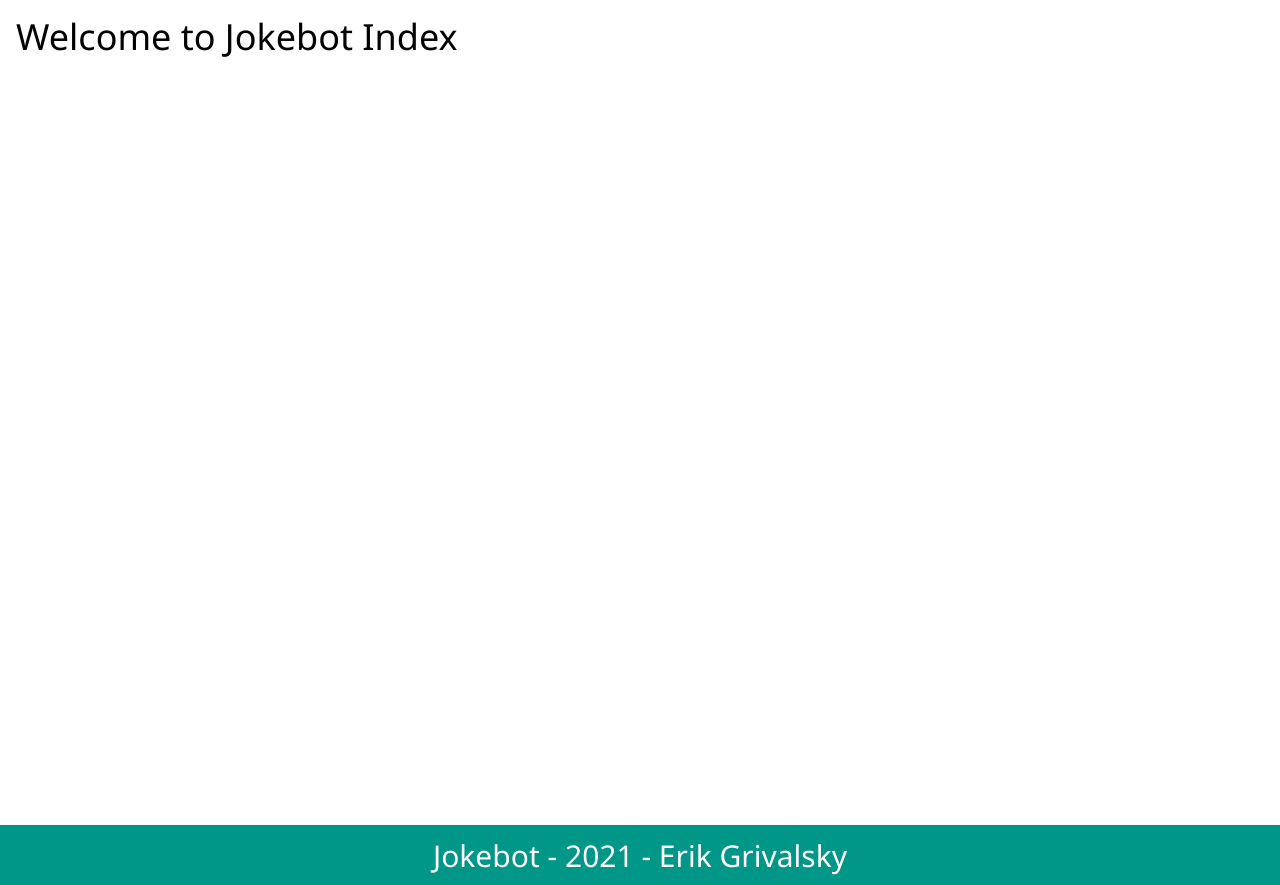
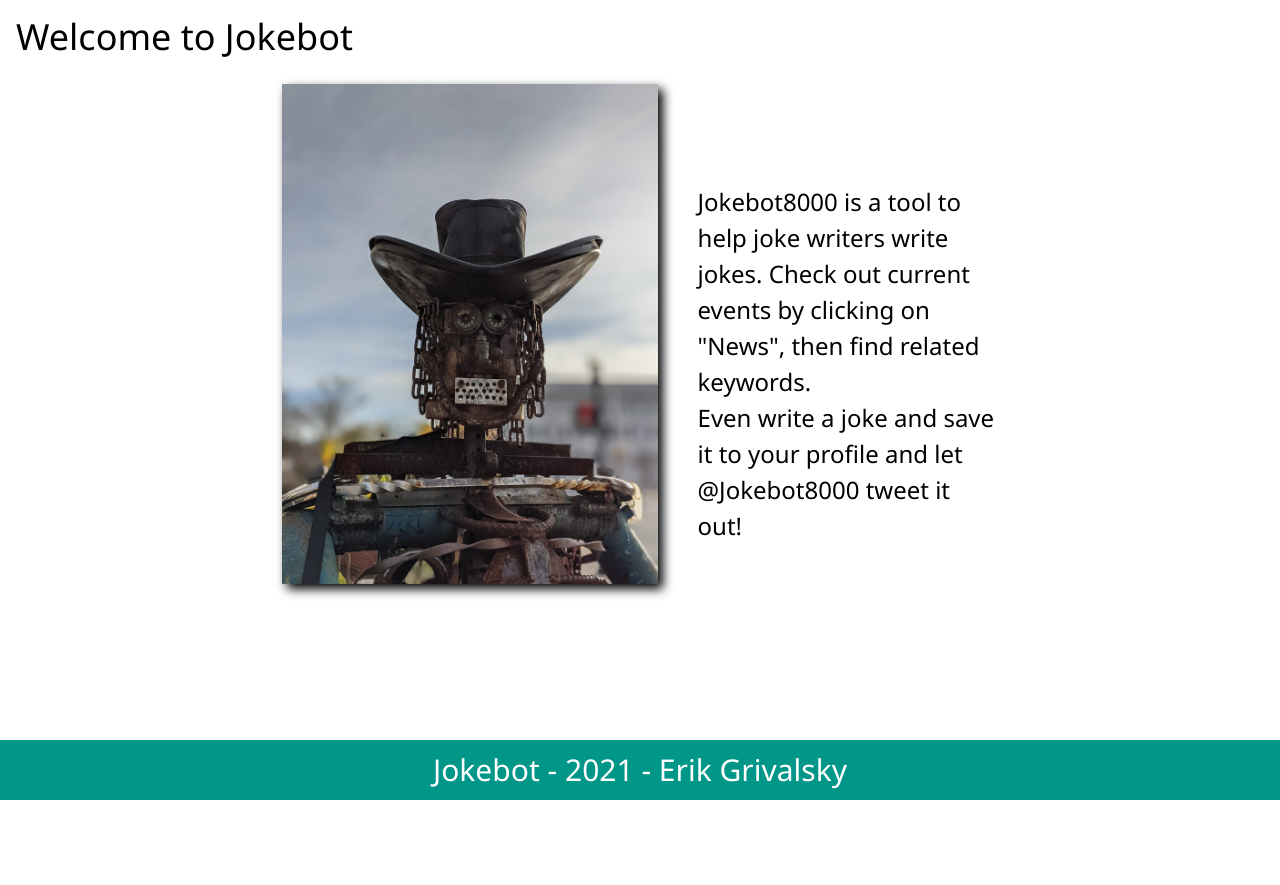
Before and after one commit to egrivalsky/jokebot_django, a Django app: page / in a window 1280 px wide. Shown: the part 60-945 px from the top of the page. After the commit the page ends 860 px from the top, so only its background shows below. Run offline with Django 3.2, Linux system fonts and the light colour scheme.

Commit message:
added a little styling

```diff
--- a/jb_main/static/style.css
+++ b/jb_main/static/style.css
@@ -46,7 +46,7 @@ nav span h3 a:hover {
 }
 #page-container {
     position: relative;
-    min-height:100vh;
+    min-height:85vh;
 }
 
 #content-wrap {
@@ -122,3 +122,27 @@ nav span h3 a:hover {
     text-decoration: none;
     box-shadow: 10px 8px 15px grey;
 }
+
+#jokebot-photo {
+    margin: 10px 20px;
+    height: 500px;
+
+}
+
+#jokebot-paragraph {
+    padding-top: 90px;
+    margin: 10px 20px;
+    max-width: 300px;
+
+}
+img {
+    margin: 10px, 20px;
+    max-height: 500px;
+    box-shadow: 5px 5px 10px;
+}
+
+#main-index {
+    display: flex;
+    justify-content: center;
+
+}
--- a/jb_main/templates/index.html
+++ b/jb_main/templates/index.html
@@ -2,5 +2,18 @@
 {% load static %}
 
 {% block content %}
-    <h1>Welcome to Jokebot Index</h1>
+<h1>Welcome to Jokebot</h1>
+<main id="main-index">
+    <div id="jokebot-photo">
+        <img src="{% static 'jokebot-picture.jpg' %}" alt="The Bristol Cowboy close-up" />
+    </div>
+    <div id="jokebot-paragraph">
+        <h3>
+            Jokebot8000 is a tool to help joke writers write jokes. Check out current events by clicking on "News", then find related keywords.
+            <br>
+            Even write a joke and save it to your profile and let @Jokebot8000 tweet it out!
+        </h3>
+    </div>
+</main>
+
 {% endblock %}
--- a/jb_main/templates/keywords.html
+++ b/jb_main/templates/keywords.html
@@ -10,6 +10,7 @@
         {% for word in response.adx_keywords %}
           <li class="w3-button w3-grey w3-round-xlarge">
             <form action='/news/related_words/{{word}}' method='GET'>
+            <input type="hidden" value="{{ response.title }} name="headline">
               <button type='submit'class="w3-round-xlarge">{{word}}</button>
             </form>
           </li>
--- a/jb_main/templates/related_words.html
+++ b/jb_main/templates/related_words.html
@@ -3,7 +3,7 @@
 {% block content %}
 
 <header class="w3-container w3-teal" style="margin:25px auto; width:60%">
-    <h1> {{ response.title }} </h1>
+    <h1> {{ headline.value }} </h1>
 </header>
 <main class="w3-container words">
 
```
Also changed, not shown: jb_main/templates/registration/login.html (+7 -0 lines), jb_main/static/jokebot-picture.jpg (added).
